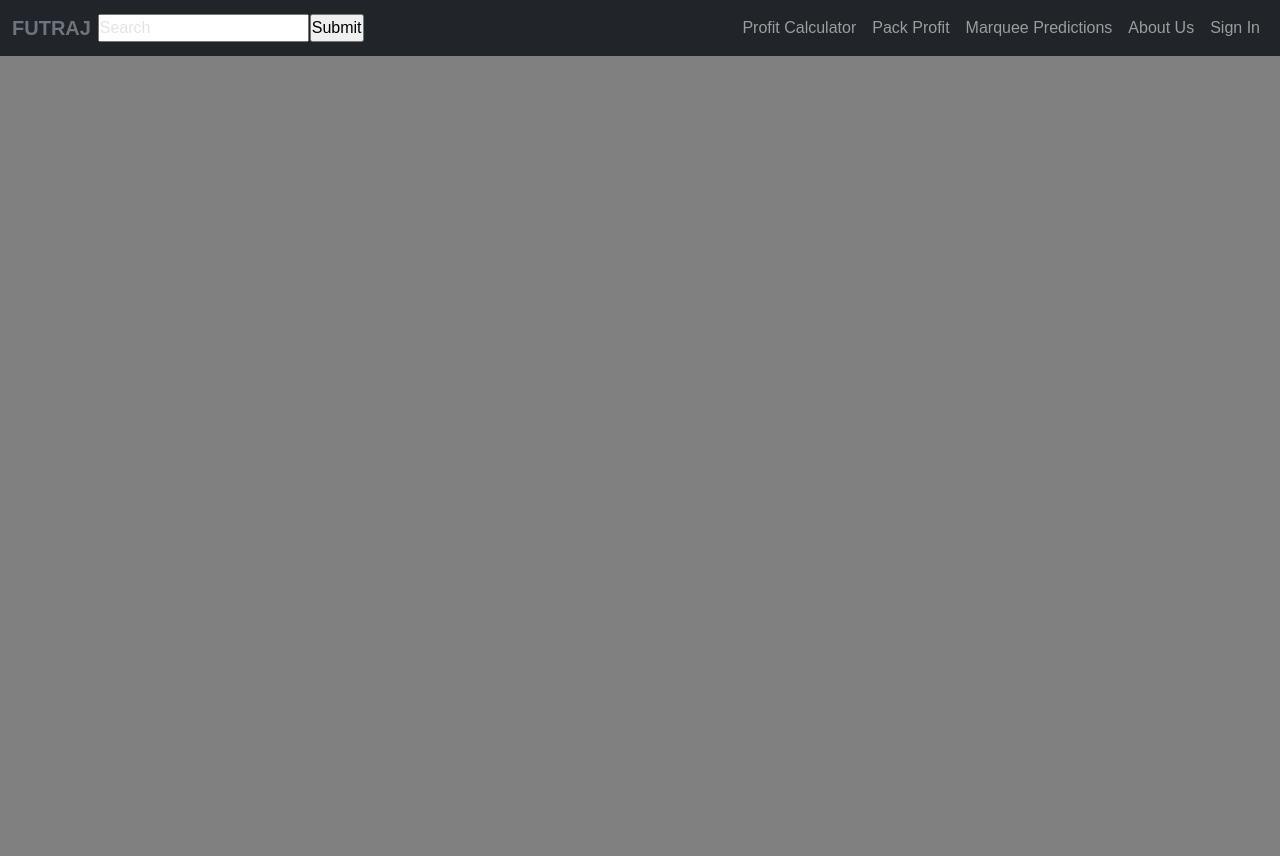
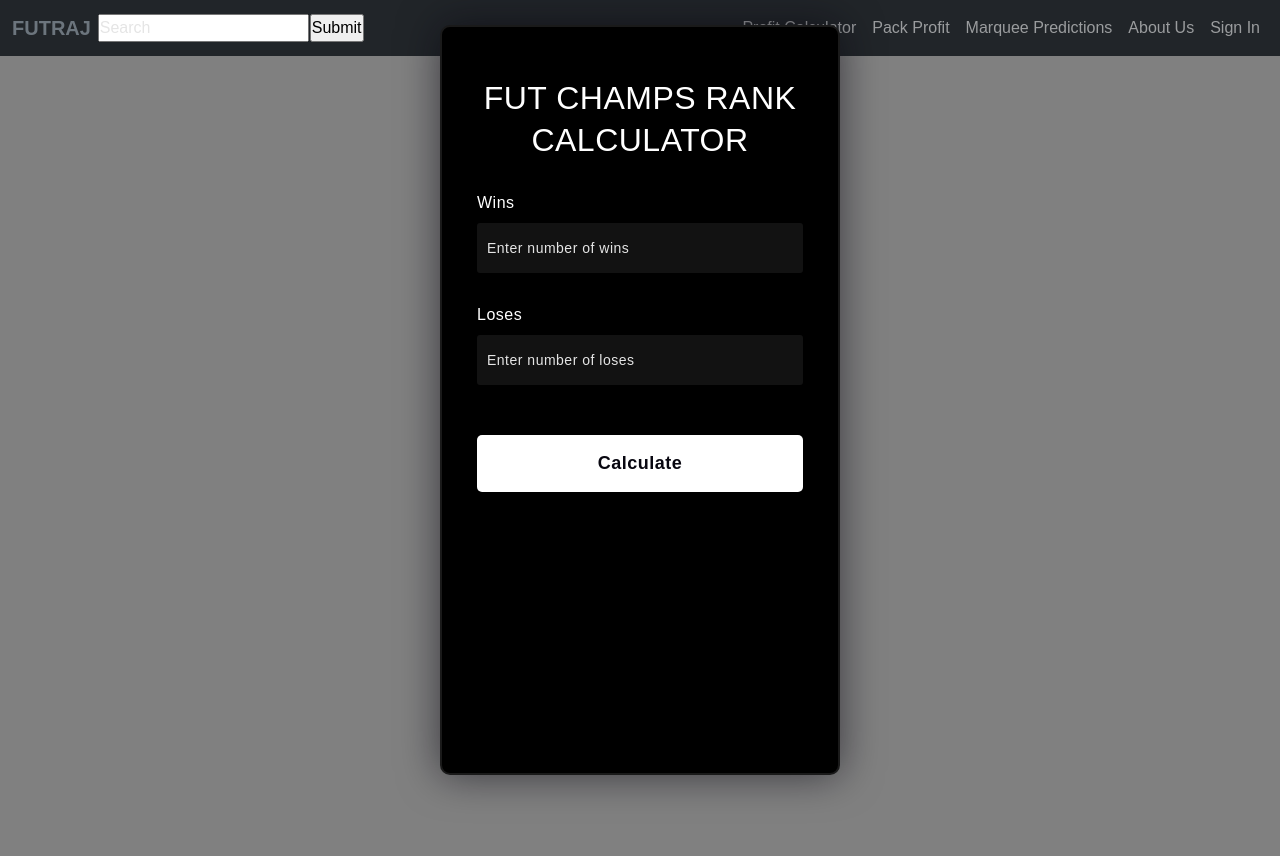
Before and after one commit to Mehtab68/FUTRAJ, a PHP site: page /packprofit.html in a window 1280 px wide. Run offline with PHP 8.4, Linux system fonts and the light colour scheme.

Commit message:
rank calculator

```diff
--- a/index.php
+++ b/index.php
@@ -68,9 +68,9 @@ if (!isset($_SESSION["user"])) {
     <!-- Background image -->
     <div style="background-color: grey; height: 100vh;">
 
-        <div class="container">
-            <h1>Welcome to Dashboard
-                <?php echo $email ?>
+        <div class="title">
+            <h1>You are logged in as
+                <?php ?>
             </h1>
             <a href="logout.php" class="btn btn-warning">Logout</a>
         </div>
--- a/main.js
+++ b/main.js
@@ -10,21 +10,26 @@ function returnText(event) {
     var taxBuy = parseInt(sellPrice)-(parseInt(sellPrice)*0.05)
     var profit = (parseInt(taxBuy)-parseInt(buyPrice)) * parseInt(numberPlayers)
     var profitText = document.getElementById("profitText")
-    sessionStorage.setItem("profitText", profit)
-    let lol = sessionStorage.getItem("profitText")
+    localStorage.setItem("profitText", profit)
+    let lol = localStorage.getItem("profitText")
+
+    let profit1 = localStorage.getItem("profitText")
+    console.log(profit1);
+
+
+    if (profit1 >= 0) {
+        profitText.textContent = "You made "  + profit + " coins"
+    }
+
+    else {
+        profitText.textContent = "You lost " + profit + " coins"
+    }
+
+
 }
 
 
-let profit = sessionStorage.getItem("profitText")
-console.log(profit);
 
-
-if (profit >= 0) {
-    profitText.textContent += "You made " + profit + " coins"
-    }
-   else {
-        profitText.textContent += "You lost " + profit + " coins"
-    }
 
 
 
@@ -51,3 +56,39 @@ if (profit >= 0) {
             alert('Invalid Input.');
         }
             }
+
+
+
+/* fut champs calculator */
+
+function champsCal(){
+    let wins = document.getElementById("wins").value
+    let loses = document.getElementById("loses").value
+    var points = (parseInt(wins)*4) + (parseInt(loses))
+    localStorage.setItem("totalPoints", points)
+    var rankCal = document.getElementById("rankCalculator")
+    let points1 = localStorage.getItem("totalPoints")
+    console.log(points1);
+
+    if (points1 <= 11 ){
+        rankCal.textContent  = "Currently rank 7 " + "(" + points1 + "points )"
+    }
+    else if (points1 <= 19 ){
+        rankCal.textContent  = "Currently rank 6 " + "(" + points1 + "points )"
+    }
+    else if (points1 <= 25 ){
+        rankCal.textContent  = "Currently rank 5 " + "(" + points1 + "points )"
+    }
+    else if (points1 <= 31 ){
+        rankCal.textContent  = "Currently rank 4 " + "(" + points1 + "points )"
+    }
+    else if (points1 <= 35 ){
+        rankCal.textContent  = "Currently rank 3 " + "(" + points1 + "points )"
+    }
+    else if (points1 <= 39 ){
+        rankCal.textContent  = "Currently rank 2 " + "(" + points1 + "points )"
+    }
+    else if (points1 == 40 ){
+        rankCal.textContent  = "Currently rank 1 " + "(" + points1 + "points )"
+    }
+}
--- a/packprofit.html
+++ b/packprofit.html
@@ -56,10 +56,23 @@
      <!-- Background image -->
 <div style="background-color: grey; height: 100vh;">
 
+    <form class="registerForm">
+    <h3>FUT CHAMPS RANK CALCULATOR</h1>
+
+    <label for="wins">Wins</label>
+    <input type="number" id="wins" class="loginInput" name="wins"  min="0" max="20" placeholder="Enter number of wins">
+
+    <label for="loses">Loses</label>
+    <input type="number" id="loses" class="loginInput" name="loses"  min="0" max="20" placeholder="Enter number of loses">
+
+    <input type="submit" onclick="champsCal(); return false;" class="registerButton" value="Calculate" name="submit">
+
+    <div>
+        <h1 id="rankCalculator"></h1>
+    </div>
 
 
-
-
+</form>
 
 
     <!-- footer
--- a/registration.php
+++ b/registration.php
@@ -118,7 +118,7 @@
 
 
 
-            <form class="registerForm" action="login.php" method="post">
+            <form class="registerForm" action="registration.php" method="post">
 
                 <h3> Login Here </h3>
 
```
Also changed, not shown: index.html (+5 -5 lines).
